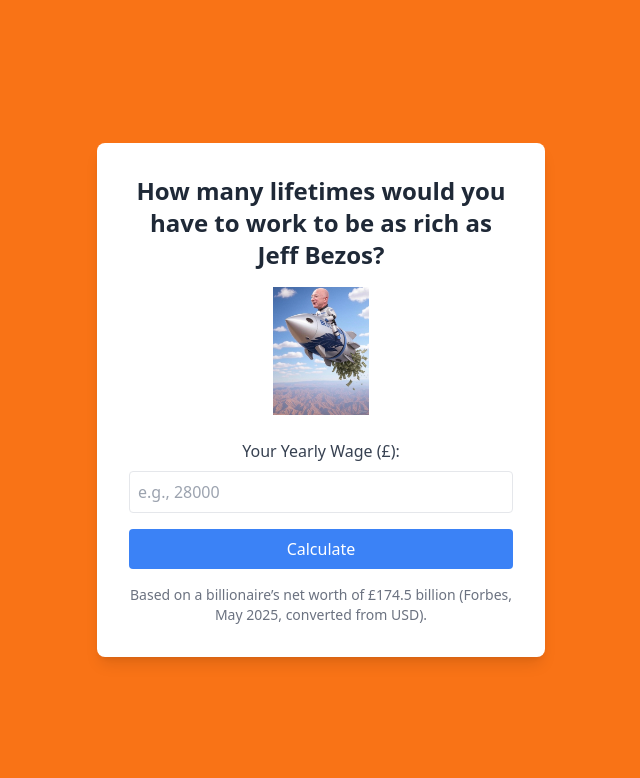
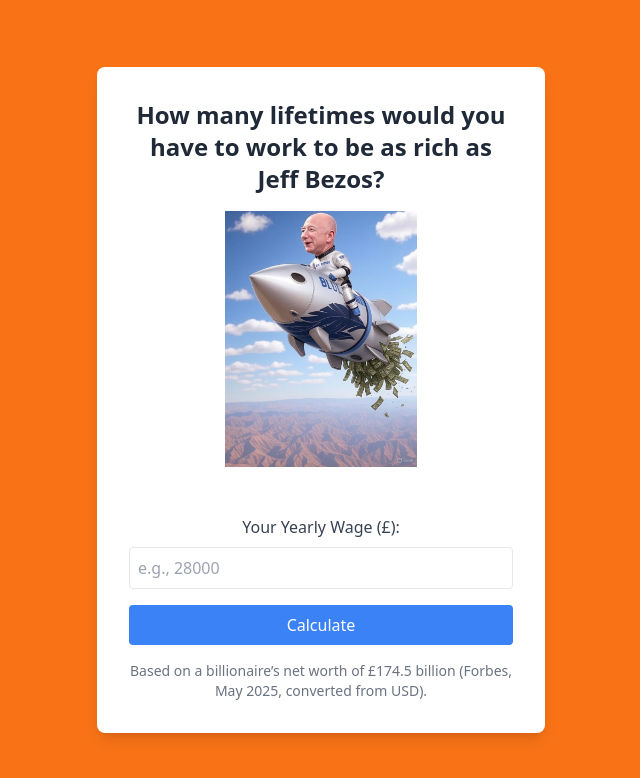
Before and after one commit to Jeffffffffffbezos/Bezoscalculator, a plain HTML site: page index.html in a window 1280 px wide. Shown: the whole page, without its empty margins (319-959 px from the left). Drawn offline with nearby package versions, Linux system fonts and the light colour scheme.

Commit message:
Update index.html

```diff
--- a/index.html
+++ b/index.html
@@ -49,7 +49,7 @@
     <div class="bg-white p-8 rounded-lg shadow-lg max-w-md w-full text-center">
         <h1 class="text-2xl font-bold mb-4 text-gray-800">How many lifetimes would you have to work to be as rich as Jeff Bezos?</h1>
         <!-- Downloaded Image -->
-        <img src="bezos-image.jpg" alt="Jeff Bezos Image" class="mx-auto mb-6 w-24">
+        <img src="bezos-image.jpg" alt="Jeff Bezos Image" class="mx-auto mb-12 w-48">
         <form id="wageForm" class="mb-4">
             <label for="wage" class="block text-gray-700 font-medium mb-2">Your Yearly Wage (£):</label>
             <input type="number" id="wage" class="w-full p-2 border rounded focus:outline-none focus:ring-2 focus:ring-blue-500" placeholder="e.g., 28000" min="1" required>
```
